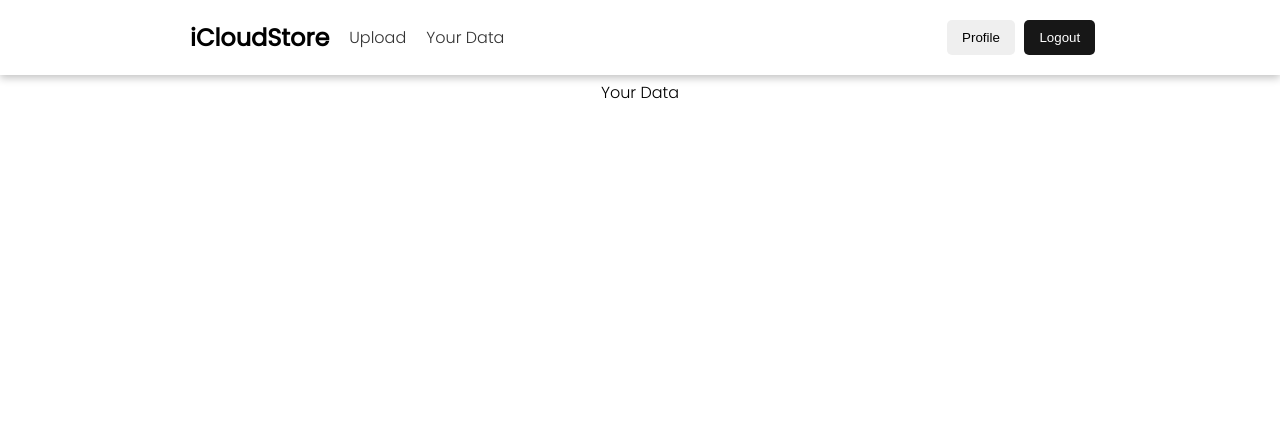
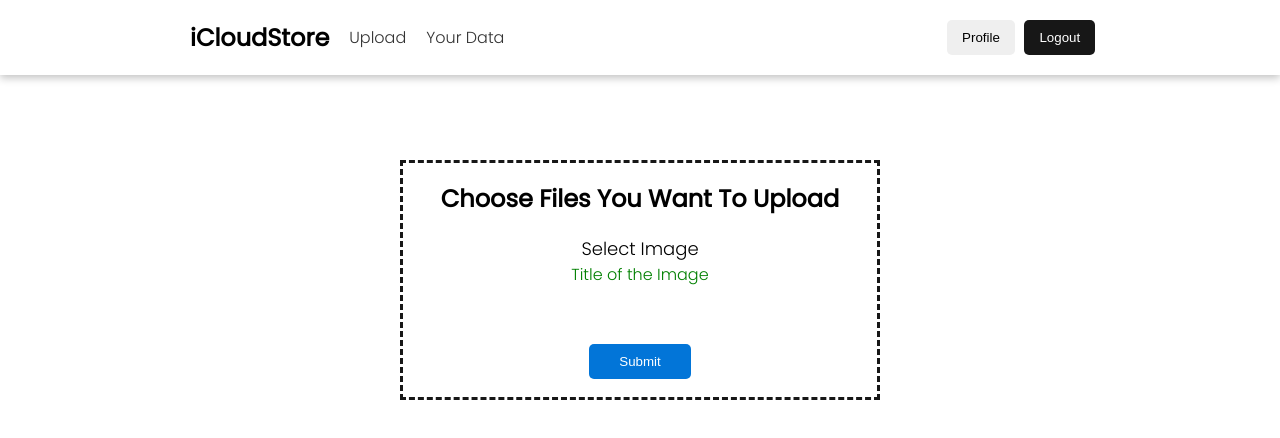
Before and after one commit to rvutd/2-factor-authentication-and-cloud, a Vue app: page /client in a window 1280 px wide. Shown: the top 438 px of the page. Built offline with nearby package versions, Linux system fonts and the light colour scheme.

Commit message:
Upload Component | Edited Template Design

```diff
--- a/src/App.vue
+++ b/src/App.vue
@@ -41,6 +41,14 @@
       transition: all 0.3s ease-in;
       border-radius: 5px;
   }
+
+    .button {
+        padding: 10px 15px;
+        border: none;
+        cursor: pointer;
+        transition: all 0.3s ease-in;
+        border-radius: 5px;
+    }
 
   .container {
       max-width: 1000px;
--- a/src/components/Upload.vue
+++ b/src/components/Upload.vue
@@ -1,14 +1,37 @@
 <template>
-    <section class="grid">
-        <form>
-            <input type="file">
-        </form>
+    <section class="flex">
+        <h3 for="Heading">Choose Files You Want To Upload</h3>
+        <div>
+            <form>
+                <label for="inputTag">
+                    Select Image
+                    <input id="inputTag" type="file">
+                    <br>
+                </label>
+                <span id="imageName">Title of the Image</span>
+            </form>
+        </div>
+        <div>
+        </div>
+        <div>
+            <input type="submit" class="btn-primary button">
+        </div>
     </section>
 </template>
 
 <script>
     export default {
         name: 'Upload',
+        mounted() {
+            const inputTag = document.querySelector('#inputTag');
+            const imageName = document.querySelector('#imageName')
+
+            console.log(inputTag, imageName);
+
+            inputTag.addEventListener('change', () => {
+                imageName.style.display = 'block';
+            })
+        }
     }
 </script>
 
@@ -19,13 +42,40 @@
         border-style: dashed;
         width: 30rem;
         height: 15rem;
+        text-align: center;
         place-items: center;
+        flex-direction: column;
+        justify-content: space-evenly;
+    }
+
+    h3 {
+        font-size: 24px;
     }
 
     input[type=file] {
-        background: gold;
-        padding: 10px 20px;
-        text-align: center;
-        width: 13.5rem;
+        display: none;
     }
+
+    label {
+        cursor:pointer;
+        font-size: 18px;
+        transition: all .8s ease;
+    }
+
+    label:hover {
+        color: #0275d8;
+    }
+
+    #imageName{
+        margin-top: 5px;
+        color:green;
+    }
+
+    .button {
+        margin-top: 20px;
+        background: #0275d8;
+        color: #fff;
+        padding: 10px 30px;
+    }
+
 </style>
--- a/src/components/YourData.vue
+++ b/src/components/YourData.vue
@@ -1,6 +1,6 @@
 <template>
     <section>
-        Your Data
+        <!-- Your Data -->
     </section>
 </template>
 
--- a/src/views/ClientView.vue
+++ b/src/views/ClientView.vue
@@ -22,13 +22,12 @@
         },
         data() {
             return {
-                component: 'YourData',
+                component: 'Upload',
             }
         },
         methods: {
             changeComponent(newComponent) {
                 this.component = newComponent;
-                console.log(this.component, newComponent);
             }
         }
     }
```
